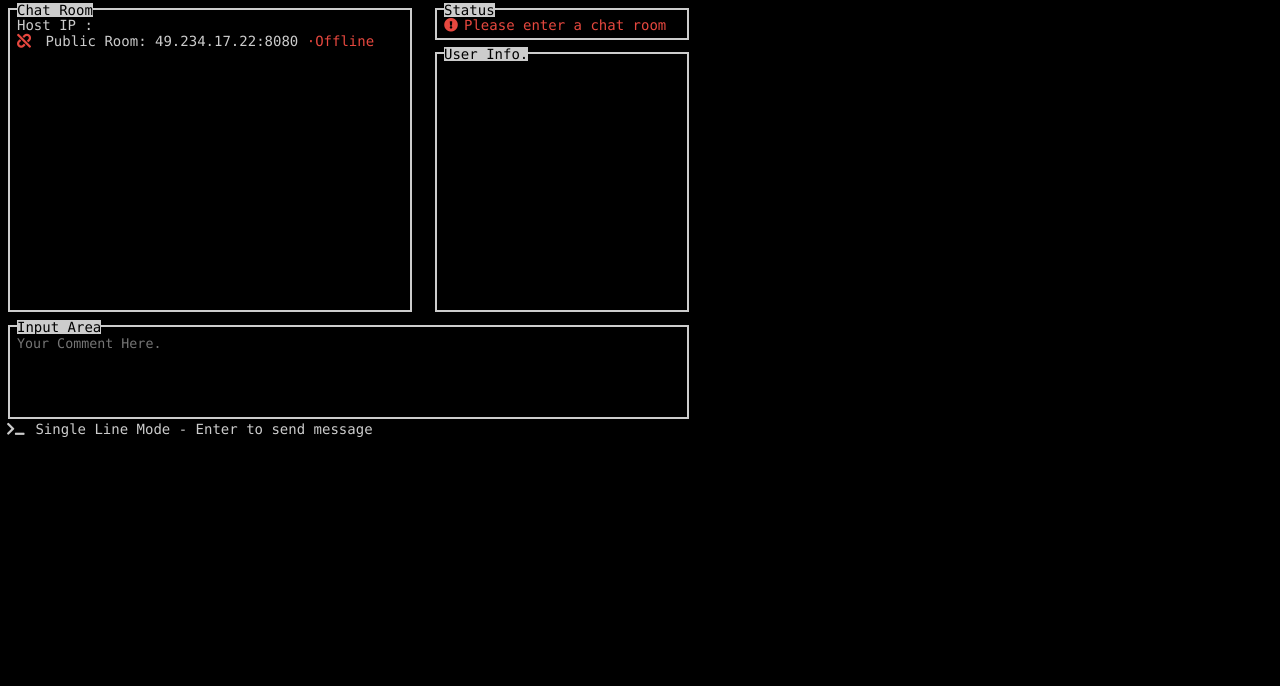
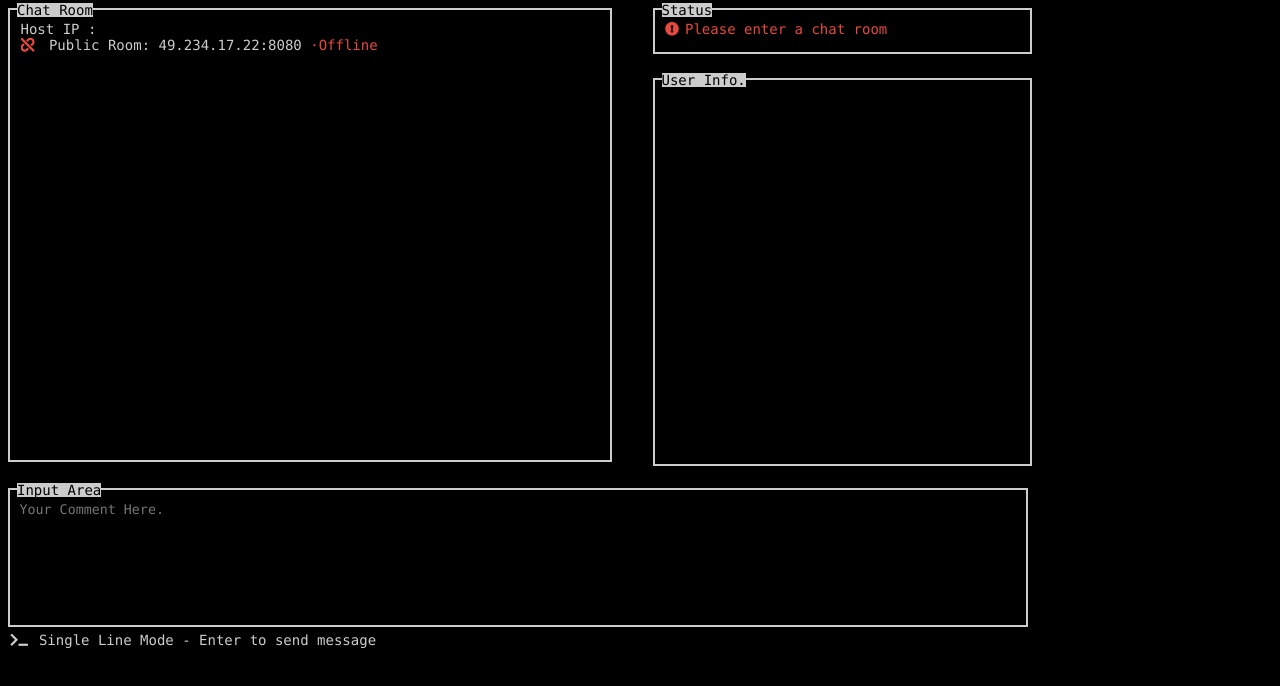
Before and after one commit to Schwarzkopf-Henkal/Chat-Room-Lite, a plain HTML site: page index.html in a window 1280 px wide. Drawn offline with Linux system fonts and the light colour scheme.

Commit message:
修改了窗口尺寸，修正了滚动条样式

```diff
--- a/Client.css
+++ b/Client.css
@@ -2,24 +2,24 @@ body{
     background-color: black;
 }
 .ChatRoom{
-    height: 300px;
-    width: 400px;
+    height: 450px;
+    width: 600px;
 }
 .Status{
-    height: 28px;
-    width: 250px;
-    left: 435px;
+    height: 42px;
+    width: 375px;
+    left: 652.5px;
 }
 .UserInfo{
-    width: 250px;
-    height: 256px;
-    left: 435px;
-    top: 52px;
+    width: 375px;
+    height: 384px;
+    left: 652.5px;
+    top: 78px;
 }
 .InputArea{
-    height: 90px;
-    width: 677px;
-    top: 325px;
+    height: 135px;
+    width: 1015.5px;
+    top: 487.5px;
 }
 .Block{
     position: absolute;
@@ -37,10 +37,10 @@ body{
 }
 .Input{
     position: absolute;
-    height: 77px;
-    width: 660px;
-    left: 5px;
-    top: 7px;
+    height: 115.5px;
+    width: 990px;
+    left: 7.5px;
+    top: 10.5px;
     color: #cccccc;
     font-family: Consolas;
     background-color: black;
@@ -55,22 +55,22 @@ body{
     position: absolute;
     word-wrap: break-word;
     white-space: pre-wrap;
-    left: 7px;
-    top: 7px;
+    left: 10.5px;
+    top: 10.5px;
     overflow: hidden;
 }
 .ChatRoom .Output{
-    width: 387px;
-    height: 287px;
+    width: 580.5px;
+    height: 430.5px;
     overflow: auto;
 }
 .Output::-webkit-scrollbar,
 .Input::-webkit-scrollbar{
     width: 5px;
+    height: 5px;
 }
 .Output::-webkit-scrollbar:hover,
 .Input::-webkit-scrollbar:hover {
-    width: 10px;
     background-color: #776170;
 }
 .Output::-webkit-scrollbar-thumb,
@@ -78,12 +78,16 @@ body{
     border-radius: 1px;
     background-color: #C9613F;
 }
+.Output::-webkit-scrollbar-corner,
+.Input::-webkit-scrollbar-corner{
+    display: none;
+}
 .Status .Output{
-    top:7px;
+    top:10.5px;
 }
 .UserInfo .Output{
-    width: 236px;
-    height: 242px;
+    width: 354px;
+    height: 363px;
     overflow: auto;
 }
 .fuckat{
@@ -96,8 +100,8 @@ body{
     font-size: 14px;
     line-height: 14px;
     position: absolute;
-    left: 7px;
-    top: 422px;
+    left: 10.5px;
+    top: 633px;
 }
 .MessageInfo{
     background: #00717d;
@@ -106,7 +110,7 @@ body{
     padding-right: 14px;
     padding-top: 3px;
     padding-bottom: 3px;
-    width: 345px;
+    width: 550.5px;
     display: inline-block;
 }
 .SignIn{
--- a/Client.js
+++ b/Client.js
@@ -278,7 +278,7 @@ function MSGC_SS(){
 }
 function Write(msg,style){
 	let scrollBotton=false;
-	if(output[0].scrollTop+14>output[0].scrollHeight-287)
+	if(output.scrollTop+14>output.scrollHeight-output.height())
 		scrollBotton=true;
 	MSGC_SS();
 	let EXC='';
@@ -318,5 +318,5 @@ function Write(msg,style){
 		output.append(`<span style='${StyleText}'>${msg}</span>`);
 	}else output.append(msg);
 	if(scrollBotton)
-		output.scrollTop(output[0].scrollHeight);
+		output.scrollTop(output.scrollHeight);
 }
```
